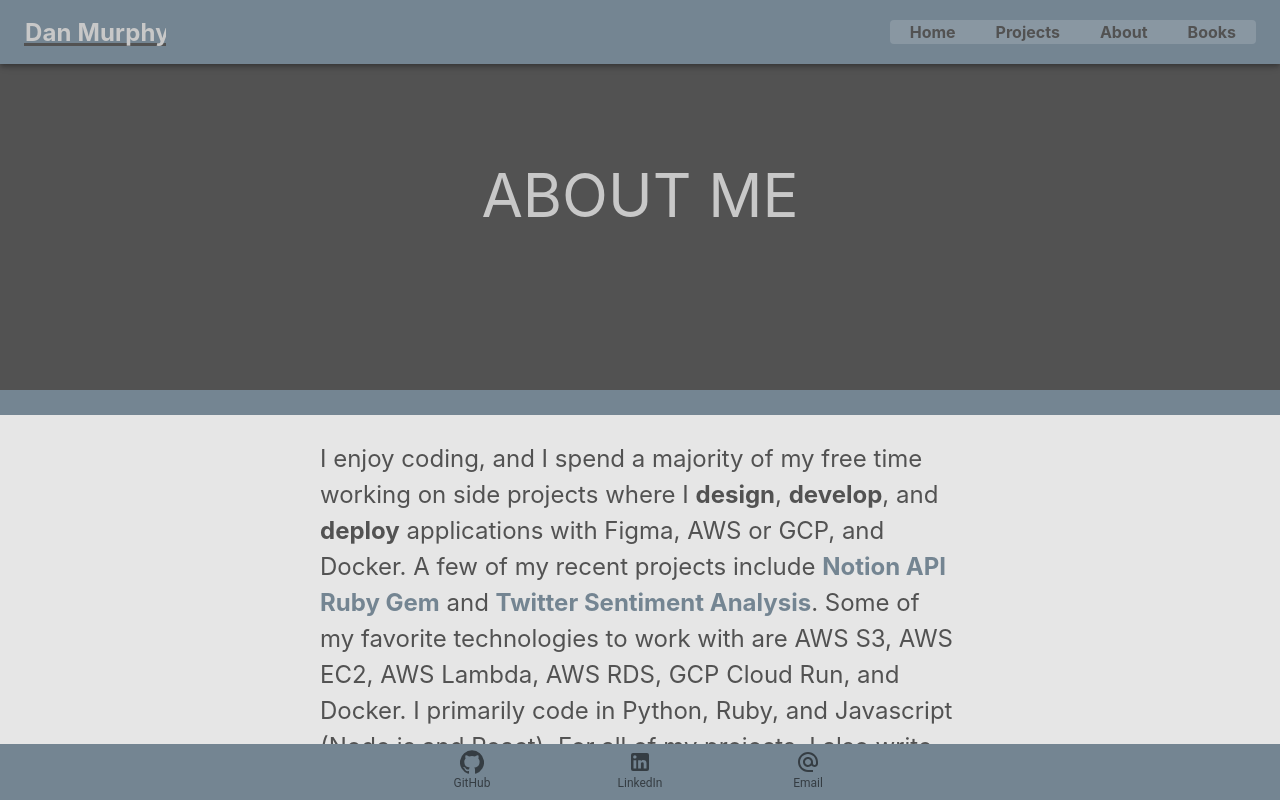
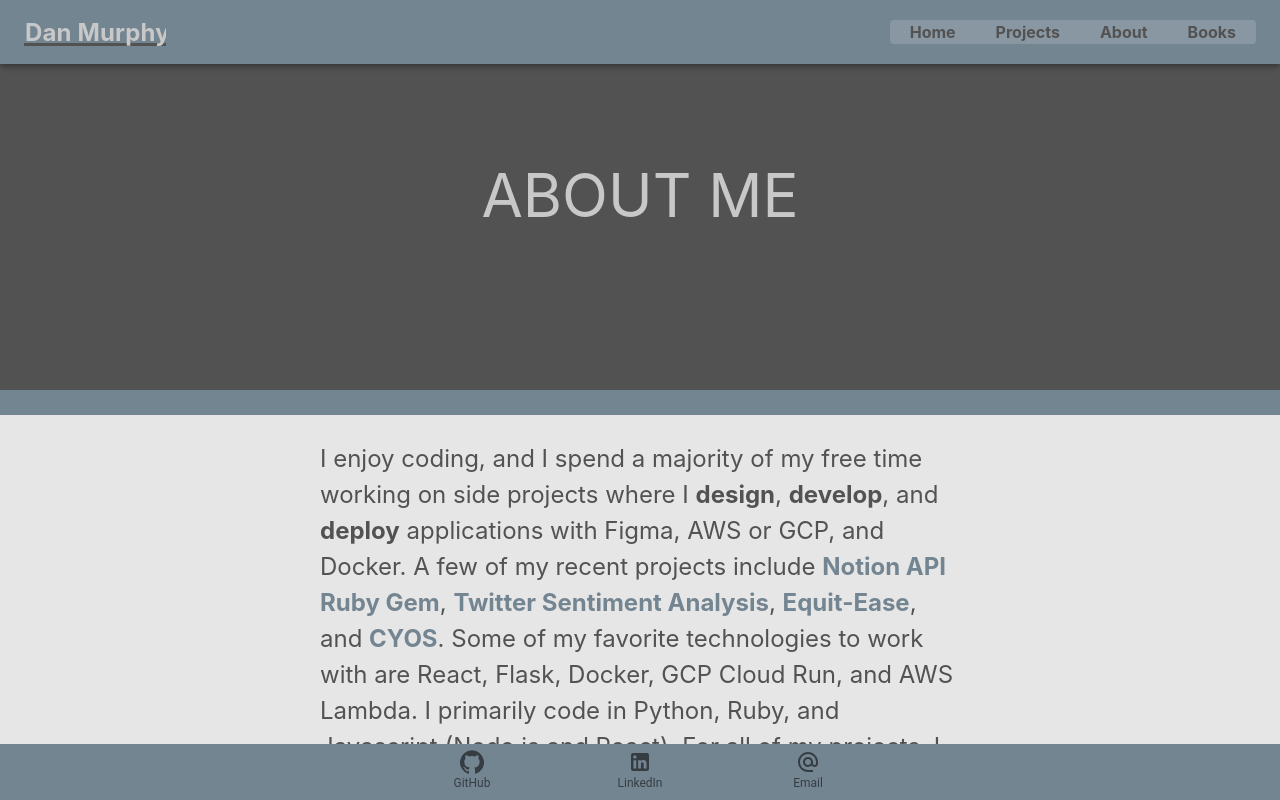
Before and after one commit to danmurphy1217/website, a React (Create React App) app: page /about in a window 1280 px wide. Shown: the top 800 px of the page. Built offline with nearby package versions, Linux system fonts and the light colour scheme.

Commit message:
change about me page text contents

```diff
--- a/src/pages/contents/AboutPageContents.js
+++ b/src/pages/contents/AboutPageContents.js
@@ -44,8 +44,7 @@ const AboutPageContent = () => {
         }}
       >
         Notion API Ruby Gem
-      </a>{" "}
-      and{" "}
+      </a>,{" "}
       <a
         href="https://github.com/dylane1999/SentimentAnalysisApp"
         rel="noreferrer"
@@ -59,9 +58,36 @@ const AboutPageContent = () => {
         }}
       >
         Twitter Sentiment Analysis
+      </a>,{" "}
+      <a
+        href="https://github.com/danmurphy1217/equit-ease"
+        rel="noreferrer"
+        target="_blank"
+        className={classes.link}
+        onMouseEnter={(e) => {
+          navLinkStylesEnter(e, "underline", "2px", "#525252", "#748492");
+        }}
+        onMouseLeave={(e) => {
+          navLinkStylesLeave(e, "none", "#748492");
+        }}
+      >
+        Equit-Ease
+      </a>,{" "}and{" "}
+      <a
+        href="https://github.com/danmurphy1217/CYOS"
+        rel="noreferrer"
+        target="_blank"
+        className={classes.link}
+        onMouseEnter={(e) => {
+          navLinkStylesEnter(e, "underline", "2px", "#525252", "#748492");
+        }}
+        onMouseLeave={(e) => {
+          navLinkStylesLeave(e, "none", "#748492");
+        }}
+      >
+        CYOS
       </a>
-      . Some of my favorite technologies to work with are AWS S3, AWS EC2, AWS
-      Lambda, AWS RDS, GCP Cloud Run, and Docker. I primarily code in Python,
+      . Some of my favorite technologies to work with are React, Flask, Docker, GCP Cloud Run, and AWS Lambda. I primarily code in Python,
       Ruby, and Javascript (Node.js and React). For all of my projects, I also
       write documentation and unit tests.
       <br />
```
Also changed, not shown: 1 other file (tests, documents, lock files or other folders).
